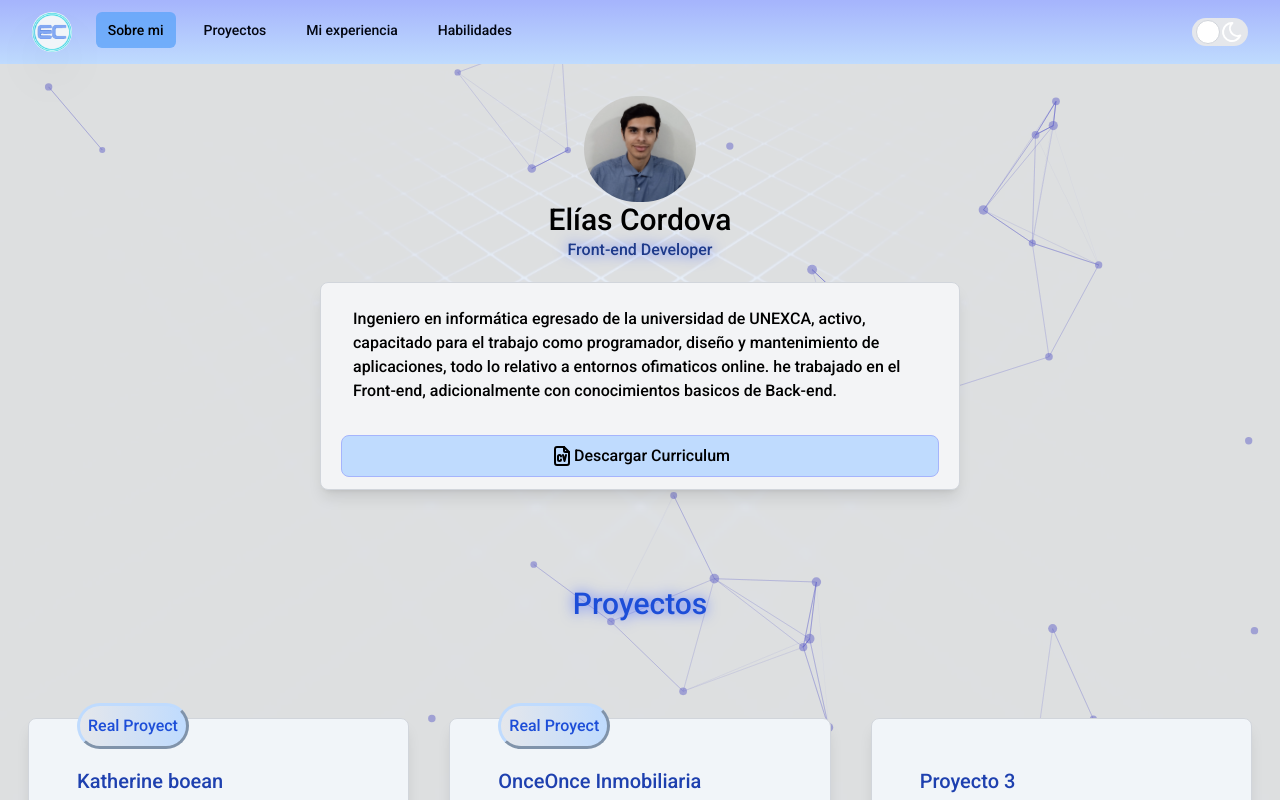
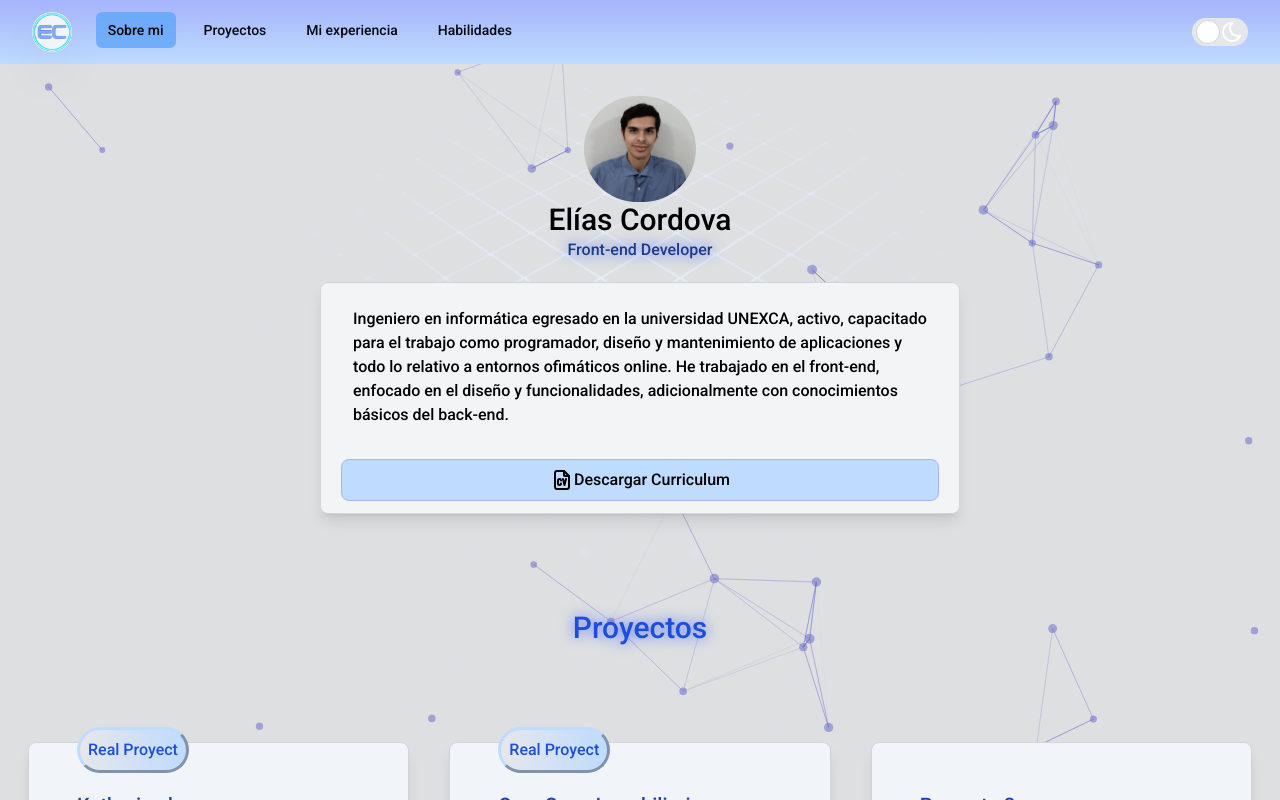
Before and after one commit to wayelias1/portafolio, a React (Vite) app: page / in a window 1280 px wide. Shown: the top 800 px of the page. Built offline with nearby package versions, Linux system fonts and the light colour scheme.

Commit message:
acomdando texto

```diff
--- a/src/App.jsx
+++ b/src/App.jsx
@@ -118,9 +118,9 @@ function App() {
           <p className='dark:text-blue-300 text-blue-900 brillo'>Front-end Developer</p>
           <div className='mt-5 rounded-lg shadow-lg dark:bg-gray-950 bg-gray-100 px-5 py-3 border border-gray-300 dark:border-gray-800 dark:shadow-gray-800'>
             <p className='p-3 text-black dark:text-gray-100'>
-              Ingeniero en informática egresado de la universidad de UNEXCA, activo, capacitado para el trabajo como programador, diseño y
-              mantenimiento de aplicaciones, todo lo relativo a entornos ofimaticos online. he trabajado en el Front-end, adicionalmente con
-              conocimientos basicos de Back-end.
+            Ingeniero en informática egresado en la universidad UNEXCA, activo, capacitado para el trabajo como programador,
+            diseño y mantenimiento de aplicaciones y todo lo relativo a entornos ofimáticos online. He trabajado en el front-end,
+            enfocado en el diseño y funcionalidades, adicionalmente con conocimientos básicos del back-end.
             </p>
             <div className='pt-5'>
               <a className="flex justify-center items-center border rounded-lg p-2 border-indigo-300 bg-blue-200 hover:bg-blue-400 dark:border-indigo-700 dark:bg-blue-900 dark:text-gray-300 dark:hover:bg-blue-700 transition hover:scale-105" href="/docs/curriculum.pdf">
```
